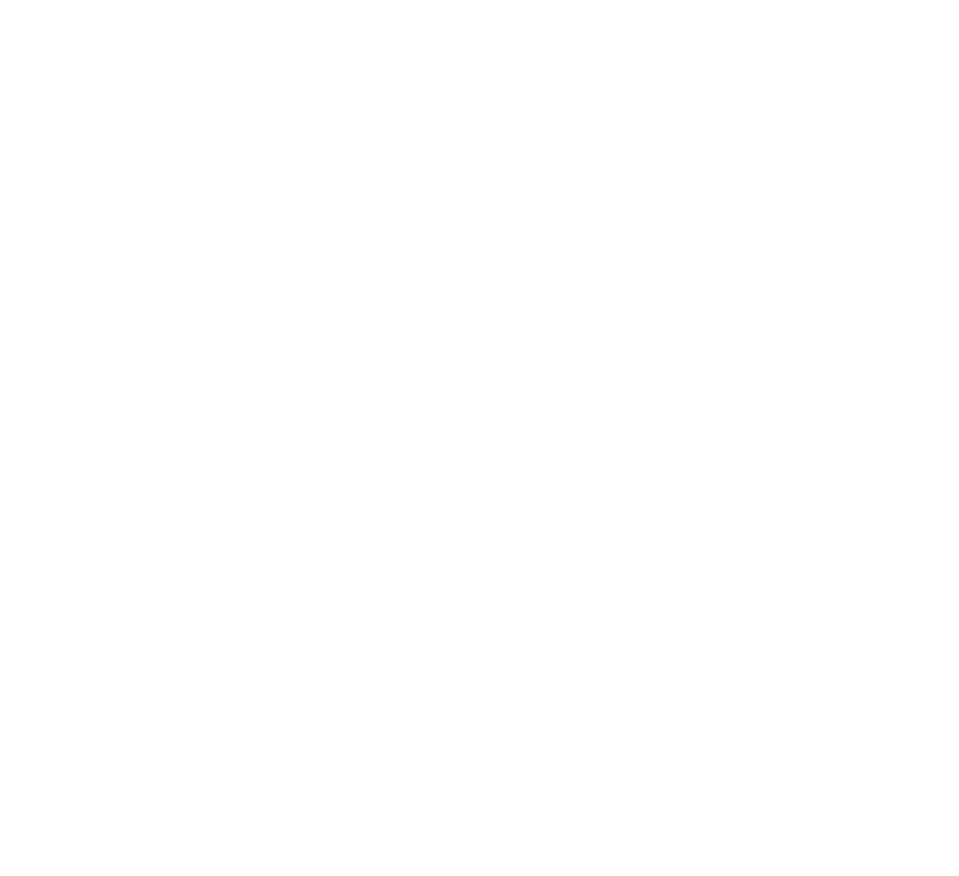
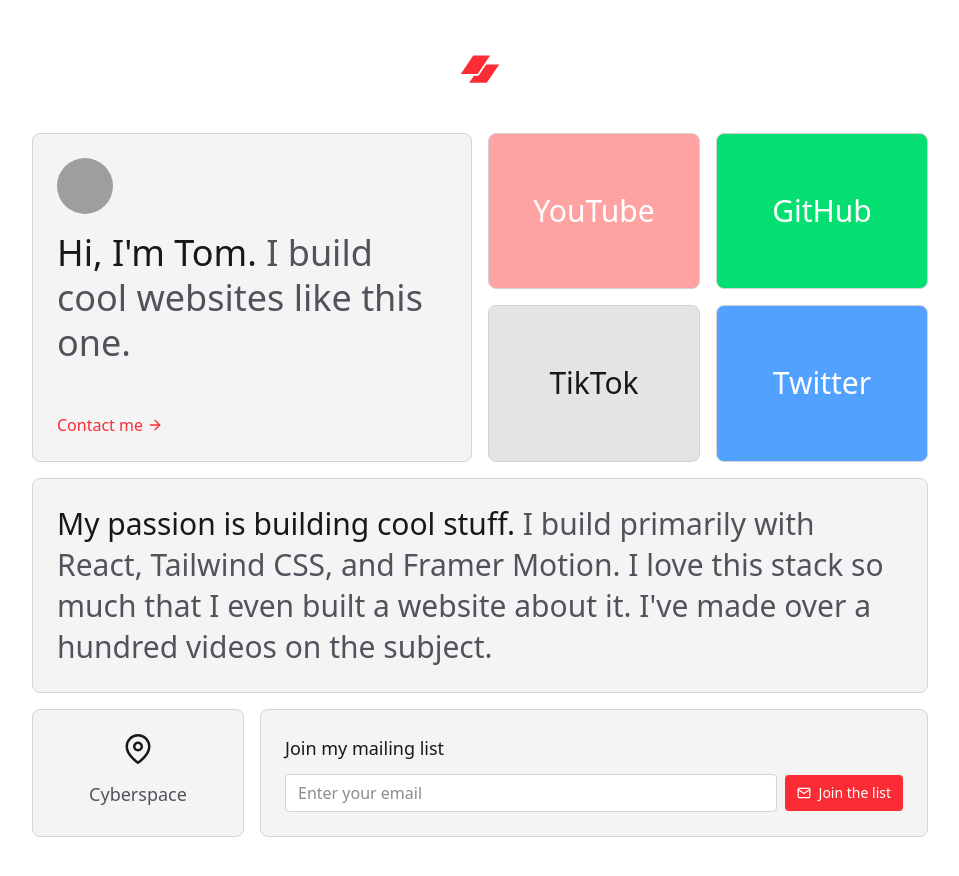
Before and after one commit to NathIMN/Lumiere, a React (Vite) app in the folder frontend/: page / in a window 1280 px wide. Shown: the part 2020-2896 px from the top of the page, without its empty margins (160-1119 px from the left). Before the commit the page ends 2026 px from the top, so only its background shows below. Built offline with nearby package versions, Linux system fonts and the light colour scheme; no server answers; grey boxes are pictures that could not be loaded.

Commit message:
sep23landing

```diff
--- a/frontend/package.json
+++ b/frontend/package.json
@@ -18,16 +18,18 @@
     "@react-three/drei": "^10.7.4",
     "@react-three/fiber": "^9.3.0",
     "@tailwindcss/vite": "^4.1.12",
-    "framer-motion": "^12.23.12",
+    "framer-motion": "^12.23.18",
     "http-status-code": "^2.1.0",
     "lenis": "^1.3.10",
     "lucide-react": "^0.542.0",
     "ogl": "^1.0.11",
     "react": "^19.1.1",
     "react-dom": "^19.1.1",
+    "react-icons": "^5.5.0",
     "react-pro-sidebar": "^1.1.0",
     "react-router-dom": "^7.8.2",
     "socket.io-client": "^4.8.1",
+    "tailwind-merge": "^3.3.1",
     "tailwindcss": "^4.1.12",
     "three": "^0.179.1"
   },
--- /dev/null
+++ b/frontend/src/components/RevealBento.jsx
@@ -0,0 +1,119 @@
+import React from "react";
+import { motion } from "framer-motion";
+import { twMerge } from "tailwind-merge";
+import { FiArrowRight, FiMail, FiMapPin } from "react-icons/fi";
+
+export const RevealBento = () => {
+  return (
+    <div className="min-h-screen bg-white px-4 py-12 text-zinc-900">
+      <Logo />
+      <motion.div
+        initial="initial"
+        animate="animate"
+        transition={{ staggerChildren: 0.05 }}
+        className="mx-auto grid max-w-4xl grid-flow-dense grid-cols-12 gap-4"
+      >
+        <HeaderBlock />
+        <SocialsBlock />
+        <AboutBlock />
+        <LocationBlock />
+        <EmailListBlock />
+      </motion.div>
+      <Footer />
+    </div>
+  );
+};
+
+const Block = ({ className, ...rest }) => (
+  <motion.div
+    variants={{
+      initial: { scale: 0.5, y: 50, opacity: 0 },
+      animate: { scale: 1, y: 0, opacity: 1 },
+    }}
+    transition={{ type: "spring", mass: 3, stiffness: 400, damping: 50 }}
+    className={twMerge(
+      "col-span-4 rounded-lg border border-zinc-300 bg-zinc-100 p-6",
+      className
+    )}
+    {...rest}
+  />
+);
+
+const HeaderBlock = () => (
+  <Block className="col-span-12 row-span-2 md:col-span-6">
+    <img
+      src="https://api.dicebear.com/8.x/lorelei-neutral/svg?seed=John"
+      alt="avatar"
+      className="mb-4 size-14 rounded-full"
+    />
+    <h1 className="mb-12 text-4xl font-medium leading-tight">
+      Hi, I'm Tom. <span className="text-zinc-600">I build cool websites like this one.</span>
+    </h1>
+    <a href="#" className="flex items-center gap-1 text-red-500 hover:underline">
+      Contact me <FiArrowRight />
+    </a>
+  </Block>
+);
+
+const SocialsBlock = () => (
+  <>
+    <Block whileHover={{ rotate: "2.5deg", scale: 1.1 }} className="col-span-6 bg-red-300 md:col-span-3">
+      <div className="grid h-full place-content-center text-3xl text-white">YouTube</div>
+    </Block>
+    <Block whileHover={{ rotate: "-2.5deg", scale: 1.1 }} className="col-span-6 bg-green-400 md:col-span-3">
+      <div className="grid h-full place-content-center text-3xl text-white">GitHub</div>
+    </Block>
+    <Block whileHover={{ rotate: "-2.5deg", scale: 1.1 }} className="col-span-6 bg-zinc-200 md:col-span-3">
+      <div className="grid h-full place-content-center text-3xl text-zinc-900">TikTok</div>
+    </Block>
+    <Block whileHover={{ rotate: "2.5deg", scale: 1.1 }} className="col-span-6 bg-blue-400 md:col-span-3">
+      <div className="grid h-full place-content-center text-3xl text-white">Twitter</div>
+    </Block>
+  </>
+);
+
+const AboutBlock = () => (
+  <Block className="col-span-12 text-3xl leading-snug">
+    <p>
+      My passion is building cool stuff.{" "}
+      <span className="text-zinc-600">
+        I build primarily with React, Tailwind CSS, and Framer Motion. I love this stack so much that I even built a website about it. I've made over a hundred videos on the subject.
+      </span>
+    </p>
+  </Block>
+);
+
+const LocationBlock = () => (
+  <Block className="col-span-12 flex flex-col items-center gap-4 md:col-span-3">
+    <FiMapPin className="text-3xl" />
+    <p className="text-center text-lg text-zinc-600">Cyberspace</p>
+  </Block>
+);
+
+const EmailListBlock = () => (
+  <Block className="col-span-12 md:col-span-9">
+    <p className="mb-3 text-lg">Join my mailing list</p>
+    <form onSubmit={(e) => e.preventDefault()} className="flex items-center gap-2">
+      <input
+        type="email"
+        placeholder="Enter your email"
+        className="w-full rounded border border-zinc-300 bg-white px-3 py-1.5 transition-colors focus:border-red-500 focus:outline-0"
+      />
+      <button className="flex items-center gap-2 whitespace-nowrap rounded bg-red-500 px-3 py-2 text-sm font-medium text-white transition-colors hover:bg-red-600">
+        <FiMail /> Join the list
+      </button>
+    </form>
+  </Block>
+);
+
+const Logo = () => (
+  <svg width="40" height="auto" viewBox="0 0 50 39" fill="none" xmlns="http://www.w3.org/2000/svg" className="mx-auto mb-12 fill-red-500">
+    <path d="M16.4992 2H37.5808L22.0816 24.9729H1L16.4992 2Z" stopColor="#000000"></path>
+    <path d="M17.4224 27.102L11.4192 36H33.5008L49 13.0271H32.7024L23.2064 27.102H17.4224Z" stopColor="#000000"></path>
+  </svg>
+);
+
+const Footer = () => (
+  <footer className="mt-12 text-center text-zinc-600">
+  </footer>
+);
--- a/frontend/src/pages/LandingPage/LumiereLanding.jsx
+++ b/frontend/src/pages/LandingPage/LumiereLanding.jsx
@@ -2,7 +2,8 @@
 import { HeaderLanding } from '../../components/landing/HeaderLanding';
 import { CardsFeatures } from '../../components/landing/CardsFeatures';
 import { HeroLanding } from '../../components/landing/HeroLanding';
-import ScrollStack, { ScrollStackItem } from '../../components/landing/ScrollStack';
+import { RevealBento } from "../../components/RevealBento";
+
 
 
 
@@ -44,6 +45,7 @@
       </ScrollStack>
 */}
       <CardsFeatures />
+      <RevealBento />
 
     </div>
   )
```
Also changed, not shown: 1 other file (tests, documents, lock files or other folders).
